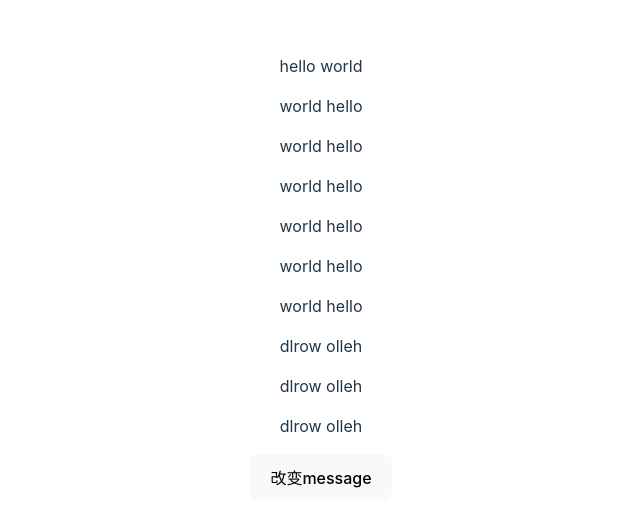
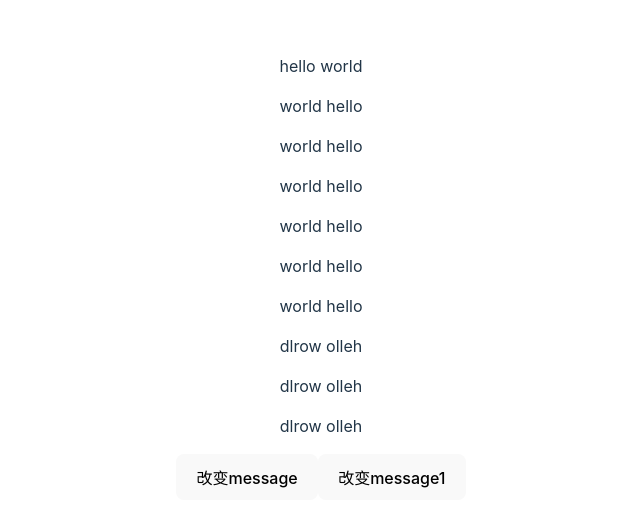
Before and after one commit to mark-fan/vue, a Vue app in the folder vue-begin02/: page / in a window 1280 px wide. Shown: the part 131-658 px from the top of the page, without its empty margins (319-959 px from the left). Built offline with nearby package versions, Linux system fonts and the light colour scheme.

Commit message:
computed getter and setter

```diff
--- a/vue-begin02/src/App.vue
+++ b/vue-begin02/src/App.vue
@@ -8,9 +8,22 @@ export default{
   },
   // 计算属性
   computed:{ //只要依赖值不变  就不会重新计算 计算属性将基于他们的响应依赖关系缓存，提高性能
-    reverseMessage:function(){
-      console.log("计算属性");
-      return this.message.split(' ').reverse().join(' ')
+    // 简写
+    // reverseMessage:function(){
+    //   console.log("计算属性");
+    //   return this.message.split(' ').reverse().join(' ')
+    // }
+    // 每一个计算属性中 都有一个get/set方法
+    // 完整写法
+    reverseMessage:{
+      get:function(){
+        return this.message.split(' ').reverse().join(' ')
+      },
+      // 一般是没有setter方法的，计算属性属于只读操作
+      set:function(newVaule){ //在设置或者更改计算属性的时候调用
+        console.log(newVaule);
+        this.message=newVaule;
+      }
     }
   },
   methods:{
@@ -40,6 +53,7 @@ export default{
   <p>{{reverseMsg()}}</p>
   <p>{{reverseMsg()}}</p>
   <button @click="message='nihao'">改变message</button>
+  <button @click="reverseMessage='你好'">改变message1</button>
 
 </template>
 
```
